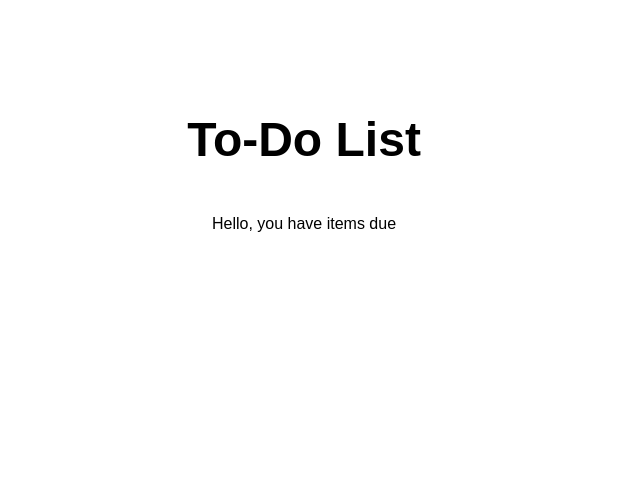
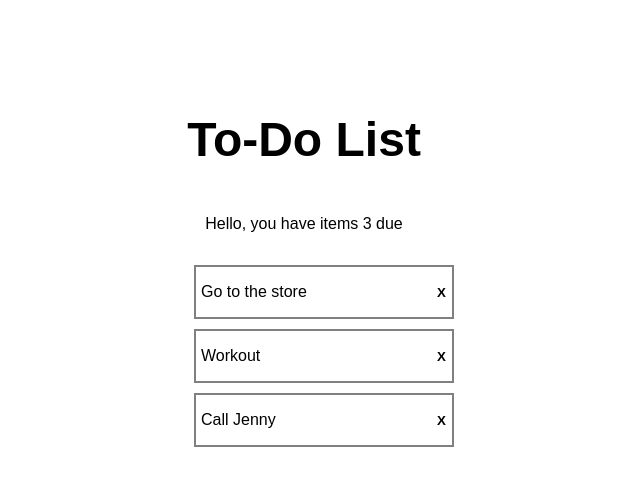
Before and after one commit to dombrant/react-to-do-list, a React (Vite) app: page / in a window 1280 px wide. Shown: the top 486 px of the page, without its empty margins (336-976 px from the left). Built offline with nearby package versions, Linux system fonts and the light colour scheme.

Commit message:
created todoitem component

```diff
--- a/src/components/App.jsx
+++ b/src/components/App.jsx
@@ -1,8 +1,21 @@
 import React from "react";
 import Header from "./Header";
+import ToDoList from './ToDoList'
 
 const App = () => {
-  return <Header />;
+
+  const [toDoItems, setToDoItems] = React.useState([
+    { text: "Go to the store" },
+    { text: "Workout" },
+    { text: "Call Jenny" }
+  ]);
+
+  return (
+  <div>
+    <Header listLength={toDoItems.length}/>
+    <ToDoList toDoItems={toDoItems} setToDoItems={setToDoItems} />
+  </div>
+  );
 };
 
 export default App;
--- a/src/components/Header.js
+++ b/src/components/Header.js
@@ -1,10 +1,10 @@
 import React from "react";
 
-const Header = () => {
+const Header = ({ listLength }) => {
   return (
     <div className="header-container">
       <h1> To-Do List </h1>
-      <p> Hello, you have items due </p>
+      <p> Hello, you have items {listLength} due </p>
     </div>
   );
 };
--- /dev/null
+++ b/src/components/ToDoItem.js
@@ -0,0 +1,12 @@
+import React from "react";
+
+const ToDoItem = ({ text }) => {
+  return (
+    <li className="to-do-item">
+      <p> {text} </p>
+      <button> X </button>
+    </li>
+  );
+};
+
+export default ToDoItem;
--- /dev/null
+++ b/src/components/ToDoList.js
@@ -0,0 +1,14 @@
+import React from "react";
+import ToDoItem from "./ToDoItem";
+
+const ToDoList = ({ toDoItems }) => {
+  return (
+    <ul>
+      {toDoItems.map((item, index) => {
+        return <ToDoItem key={index} text={item.text} />;
+      })}
+    </ul>
+  );
+};
+
+export default ToDoList;
--- a/src/style.css
+++ b/src/style.css
@@ -13,3 +13,20 @@
 h1 {
   font-size: 48px;
 }
+
+.to-do-item {
+  display: flex;
+  justify-content: space-between;
+  margin-bottom: 10px;
+  min-width: 20vw;
+  border: solid 2px #808080;
+}
+
+.to-do-item > p {
+  padding-left: 5px;
+}
+
+.to-do-item > button {
+  background: white;
+  font-weight: bold;
+}
```
Also changed, not shown: 12 other files (tests, documents, lock files or other folders).
